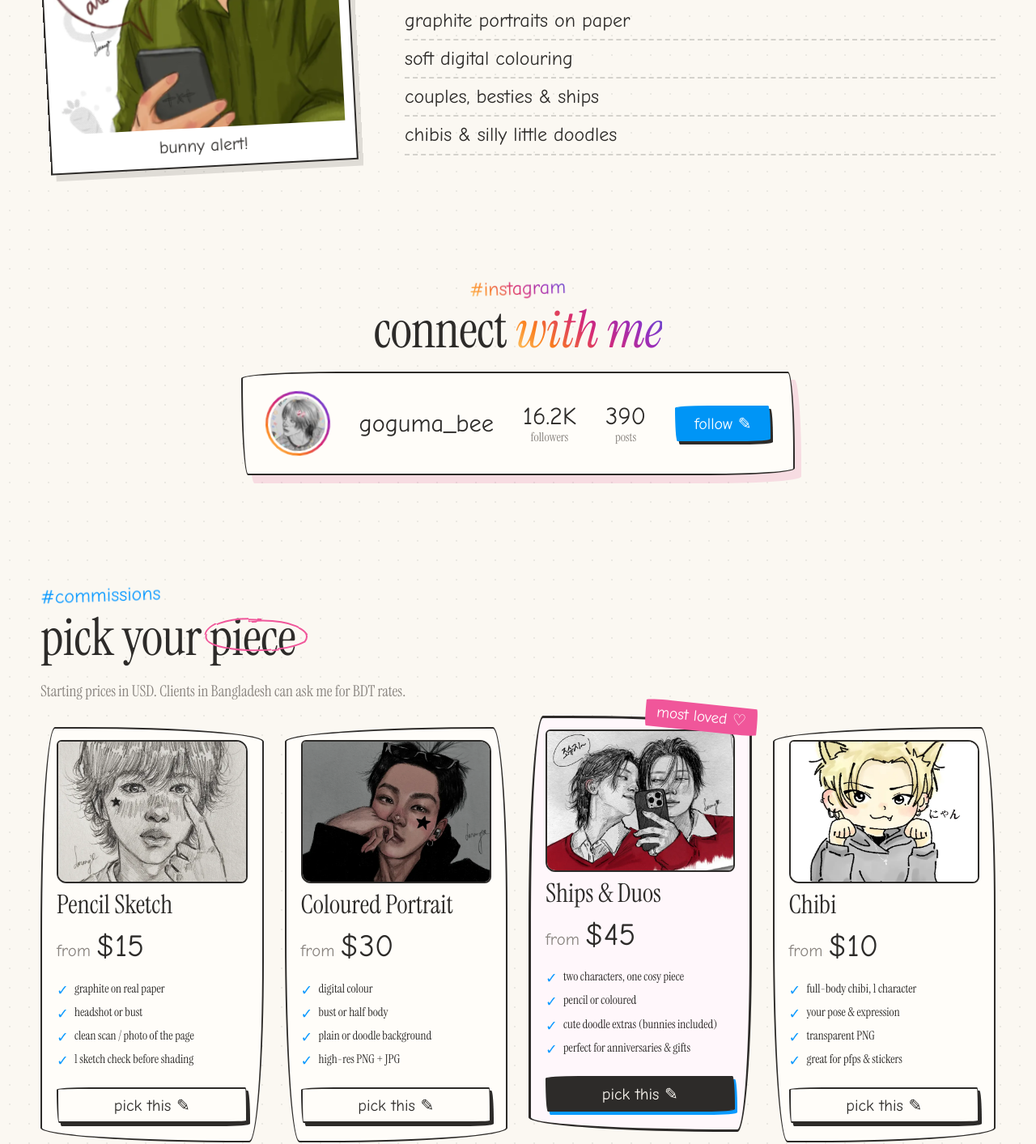
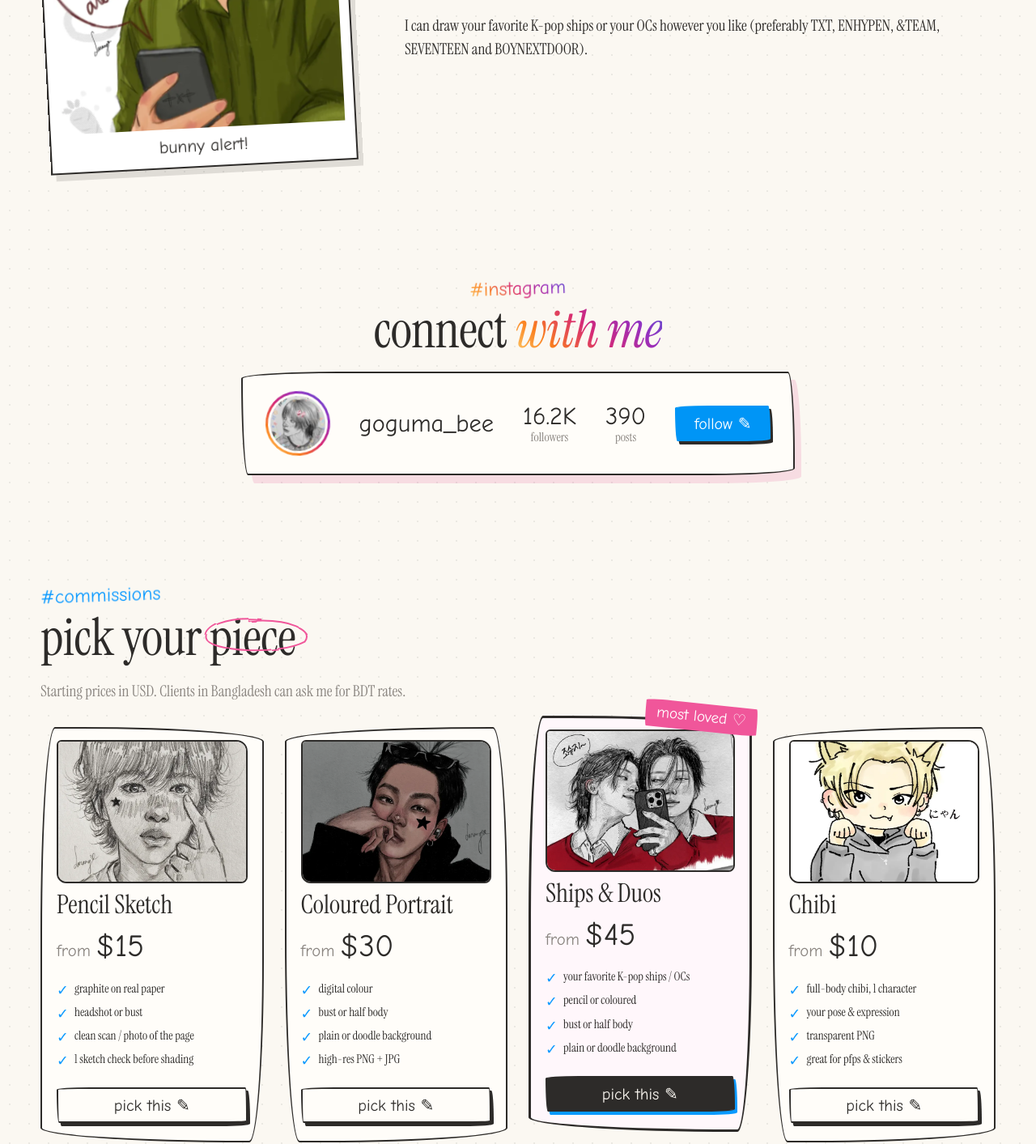
Before and after one commit to Tariq-15/gogumabee, a plain HTML site: page index.html in a window 1280 px wide. Shown: the part 3016-4429 px from the top of the page at 81% size. Drawn offline with Linux system fonts and the light colour scheme; a web font is replaced by a local one.

Commit message:
Ships & Duos card copy, remove About skills list
Co-Authored-By: Claude Sonnet 5.5 <noreply@anthropic.com>

```diff
--- a/index.html
+++ b/index.html
@@ -120,12 +120,6 @@
       <h2>the hand behind <em>the pencil</em></h2>
       <p>Hi, I'm Sarang! I draw K-pop idols, ships, anime and video game characters. I am a traditional artist, but I color my pieces digitally on ibisPaint X.</p>
       <p>I can draw your favorite K-pop ships or your OCs however you like (preferably TXT, ENHYPEN, &amp;TEAM, SEVENTEEN and BOYNEXTDOOR).</p>
-      <ul class="skills hand">
-        <li>graphite portraits on paper</li>
-        <li>soft digital colouring</li>
-        <li>couples, besties &amp; ships</li>
-        <li>chibis &amp; silly little doodles</li>
-      </ul>
     </div>
   </section>
 
@@ -188,10 +182,10 @@
         <h3>Ships &amp; Duos</h3>
         <p class="price hand">from <b>$45</b></p>
         <ul>
-          <li>two characters, one cosy piece</li>
+          <li>your favorite K-pop ships / OCs</li>
           <li>pencil or coloured</li>
-          <li>cute doodle extras (bunnies included)</li>
-          <li>perfect for anniversaries &amp; gifts</li>
+          <li>bust or half body</li>
+          <li>plain or doodle background</li>
         </ul>
         <a class="btn btn-ink" href="#order" data-type="Ship / duo">pick this ✎</a>
       </article>
--- a/style.css
+++ b/style.css
@@ -145,8 +145,6 @@ h3 { margin: .2em 0; }
 /* ---------- about ---------- */
 .about { display: grid; grid-template-columns: 380px 1fr; gap: 70px; align-items: center; }
 .about-img img { aspect-ratio: 4 / 5; object-fit: cover; object-position: 50% 20%; width: 100%; height: auto; }
-.skills { list-style: none; padding: 0; margin: 24px 0 0; font-size: 1.5rem; }
-.skills li { padding: 4px 0; border-bottom: 2px dashed #2d2b2930; }
 
 /* ---------- instagram widget ---------- */
 #insta { --ig: linear-gradient(45deg, #feda75, #fa7e1e, #d62976, #962fbf, #4f5bd5); --ig-blue: #0095f6; text-align: center; }
```
